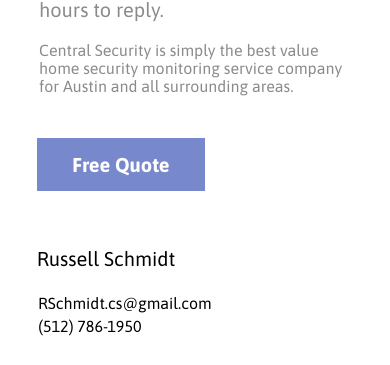
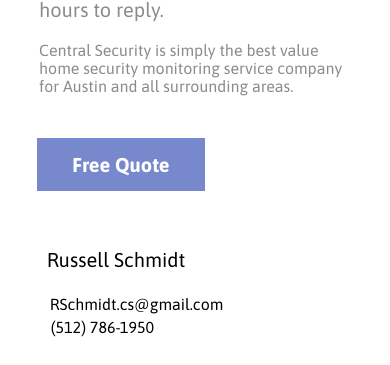
Before and after one commit to theocrawf/AustinSecurity, a plain HTML site: page index.html in a window 390 px wide. Shown: the part 3113-3478 px from the top of the page. Drawn offline with Linux system fonts and the light colour scheme.

Commit message:
this is it

```diff
--- a/styles.css
+++ b/styles.css
@@ -211,7 +211,7 @@
   }
   #contact {
     font-size: 20px;
-    margin: 15% 36% 8% 0 ;
+    margin: 15% 30% 8% 0 ;
   }
   #contact p{
     padding-top: 5%;
@@ -247,7 +247,7 @@
     text-decoration: none;
   }
   #phone{
-    padding-right: 28%;
+    padding-right: 25%;
   }
   #links{
     display: inline-flex;
```
